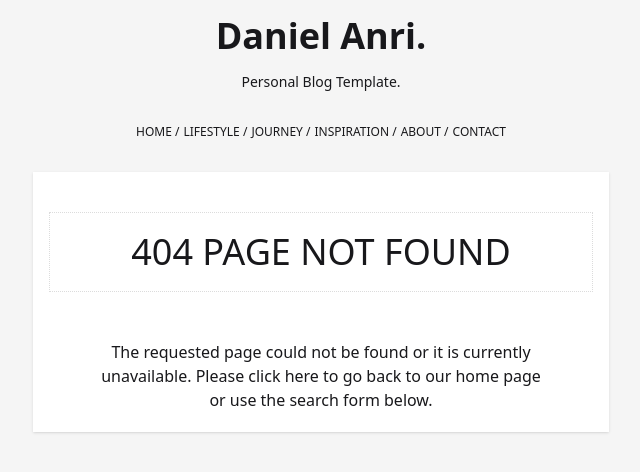
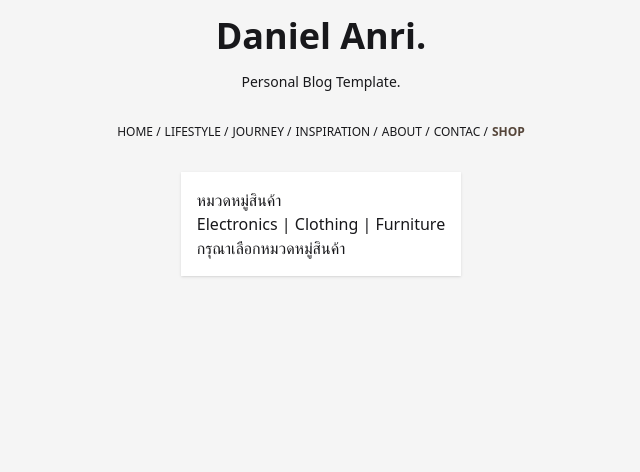
Before and after one commit to chatchai-suri/CCH-React-Router-Workshop, a React (Vite) app: page /shop in a window 1280 px wide. Shown: the top 472 px of the page, without its empty margins (319-959 px from the left). Built offline with nearby package versions, Linux system fonts and the light colour scheme; the HTML template or start-up script is replaced by a standard one.

Commit message:
add page Shop from lab04

```diff
--- a/src/components/Navbar.jsx
+++ b/src/components/Navbar.jsx
@@ -12,7 +12,8 @@ function Navbar() {
         <li className={style.liLink}><NavLink to="/journey">JOURNEY /</NavLink></li>
         <li className={style.liLink}><NavLink to="/inspiration">INSPIRATION /</NavLink></li>
         <li className={style.liLink}><NavLink to="/about">ABOUT /</NavLink></li>
-        <li className={style.liLink}><NavLink to="/contact">CONTACT</NavLink></li>
+        <li className={style.liLink}><NavLink to="/contact">CONTAC /</NavLink></li>
+        <li className={style.liLink}><NavLink to="/shop">SHOP</NavLink></li>
       </ul>
     </nav>
   );
--- /dev/null
+++ b/src/components/shop/CategoryPage.jsx
@@ -0,0 +1,12 @@
+import { useParams } from "react-router"
+
+function CategoryPage() {
+  const {category} = useParams()
+  return (
+    <div>
+      <h2>หมวดหมู่สินค้า: {category}</h2>
+    </div>
+  )
+}
+
+export default CategoryPage
--- /dev/null
+++ b/src/components/shop/ShopHome.jsx
@@ -0,0 +1,12 @@
+import { Outlet } from "react-router-dom";
+
+function ShopHome() {
+  return (
+    <div>
+      <p>กรุณาเลือกหมวดหมู่สินค้า</p>
+      <Outlet />
+    </div>
+  );
+}
+
+export default ShopHome;
--- /dev/null
+++ b/src/components/shop/ShopLayout.jsx
@@ -0,0 +1,18 @@
+import { NavLink, Outlet } from 'react-router'
+import Card from '../Card'
+
+function ShopLayout() {
+  return (
+    <Card>
+      <h1>หมวดหมู่สินค้า</h1>
+      <div>
+        <NavLink to="/shop/electonics">Electronics | </NavLink>
+        <NavLink to="/shop/clothing">Clothing | </NavLink>
+        <NavLink to="/shop/furniture">Furniture</NavLink>
+      </div>
+      <Outlet />
+    </Card>
+  )
+}
+
+export default ShopLayout
--- a/src/routers/AppRouter.jsx
+++ b/src/routers/AppRouter.jsx
@@ -7,6 +7,9 @@ import Inspiration from "../pages/Inspiration";
 import About from "../pages/About";
 import Contact from "../pages/Contact";
 import NotFound from "../pages/NotFound";
+import ShopLayout from "../components/shop/ShopLayout";
+import ShopHome from "../components/shop/ShopHome";
+import CategoryPage from "../components/shop/CategoryPage";
 
 function AppRouter() {
   return (
@@ -20,6 +23,10 @@ function AppRouter() {
           <Route path="/about" element={<About />} />
           <Route path="/contact" element={<Contact />} />
           <Route path="*" element={<NotFound />} />
+          <Route path="/shop" element={<ShopLayout />}>
+            <Route index element={<ShopHome />} />
+            <Route path=":category" element={<CategoryPage />} />
+          </Route>
         </Route>
       </Routes>
     </BrowserRouter>
```
